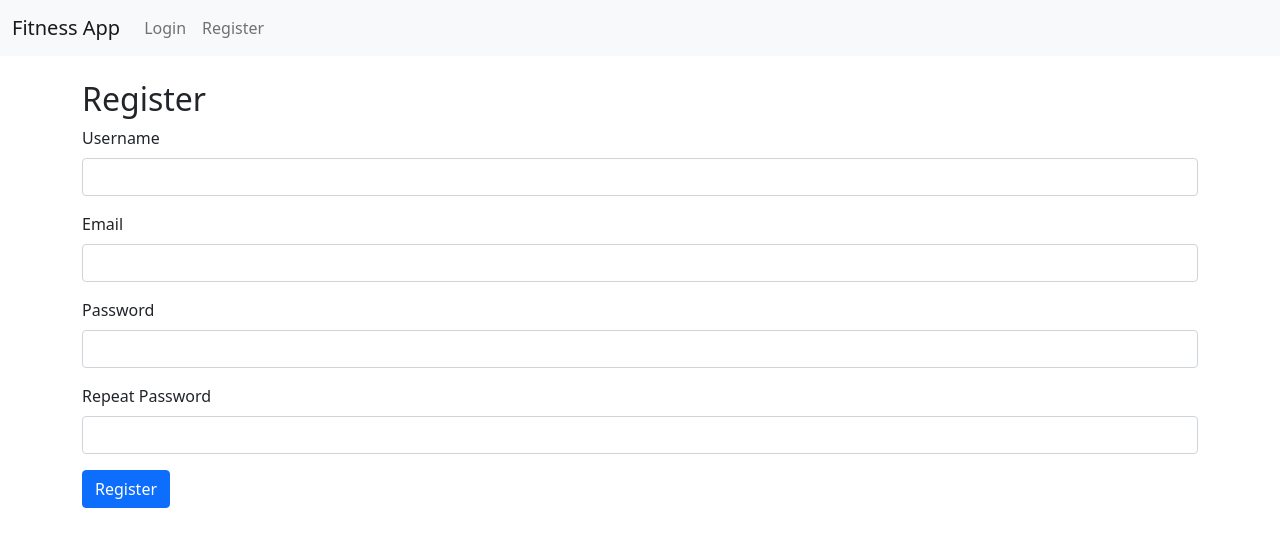
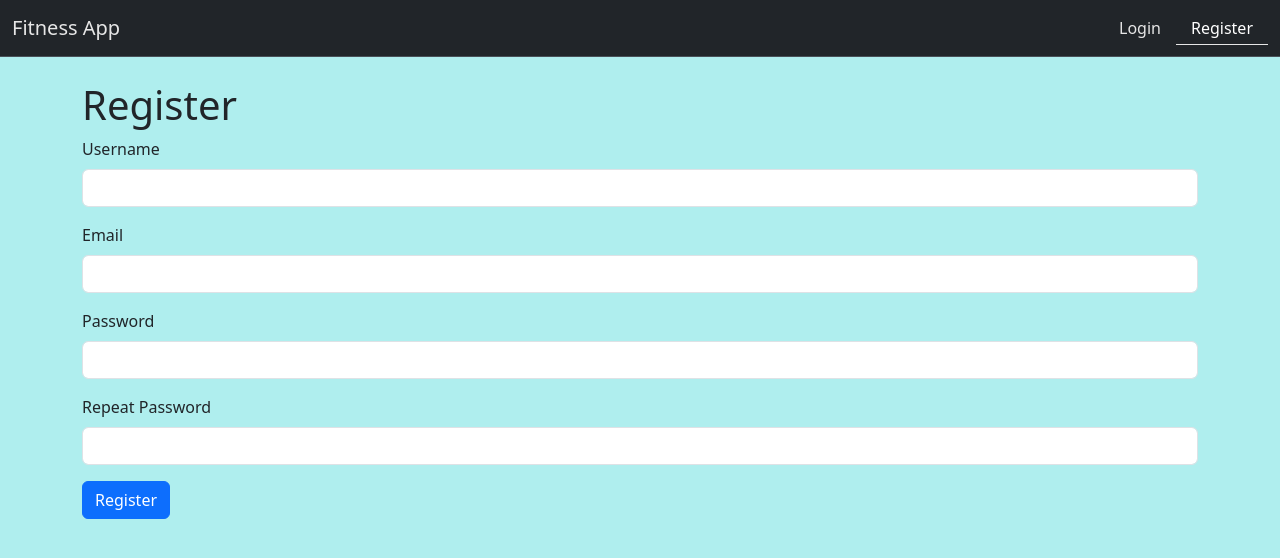
Before and after one commit to MrEricB/CS-467-Capstone-Fitness-App, a Flask app: page /register in a window 1280 px wide. Shown: the top 558 px of the page. Run offline with Flask 3, Linux system fonts and the light colour scheme.

Commit message:
Updated navbar interation and layout. Created css and js files.

```diff
--- /dev/null
+++ b/static/main.css
@@ -0,0 +1,30 @@
+body {
+  background-color: paleturquoise;
+}
+/* navbar active status indicator referenced from
+    https://www.youtube.com/watch?v=JznsjrC3TOg */
+.navbar a {
+  color: #e6e6e6;
+}
+
+.navbar .nav-item .nav-link {
+  padding: 5px 15px;
+  position: relative;
+}
+
+.navbar .nav-item .nav-link::before {
+  content: '';
+  position: absolute;
+  left: 0;
+  right: 0;
+  bottom: 0;
+  height: 1px;
+  background-color: #e6e6e6;
+  transition: all 0.5s ease;
+  transform: scale(0);
+}
+
+.navbar .nav-item .nav-link.active::before,
+.navbar .nav-item .nav-link:hover::before {
+  transform: scale(1);
+}
--- /dev/null
+++ b/static/script.js
@@ -0,0 +1,11 @@
+// Active class JS referenced from https://www.youtube.com/watch?v=ThSaI0kuez8
+const navLinks = document.querySelectorAll('.nav-link');
+const windowPathName = window.location.pathname;
+
+navLinks.forEach(navLinks => {
+  const linkPathName = new URL(navLinks.href).pathname;
+
+  if ((windowPathName === linkPathName)) {
+    navLinks.classList.add('active');
+  }
+})
--- a/templates/challenge_wall_of_fame.html
+++ b/templates/challenge_wall_of_fame.html
@@ -1,6 +1,6 @@
 {% extends "layout.html" %}
 {% block content %}
-  <h2>Wall of Fame for "{{ challenge.challenge_type }}" Challenge</h2>
+  <h1>Wall of Fame for "{{ challenge.challenge_type }}" Challenge</h1>
   <ul class="list-group">
     {% for entry in wall_entries %}
       <li class="list-group-item">
--- a/templates/create_challenge.html
+++ b/templates/create_challenge.html
@@ -1,6 +1,6 @@
 {% extends "layout.html" %}
 {% block content %}
-  <h2>Create a Fitness Challenge</h2>
+  <h1>Create a Fitness Challenge</h1>
   <form method="post" enctype="multipart/form-data">
     {{ form.hidden_tag() }}
 
--- a/templates/favorites.html
+++ b/templates/favorites.html
@@ -1,6 +1,6 @@
 {% extends "layout.html" %}
 {% block content %}
-  <h2>Your Favorites</h2>
+  <h1>Your Favorites</h1>
   <ul class="list-group">
     {% for challenge in challenges %}
       <li class="list-group-item">
--- a/templates/layout.html
+++ b/templates/layout.html
@@ -4,16 +4,20 @@
     <meta charset="utf-8">
     <meta name="viewport" content="width=device-width, initial-scale=1">
     <title>Fitness App</title>
-    <link href="https://cdn.jsdelivr.net/npm/bootstrap@5.0.0-beta3/dist/css/bootstrap.min.css" rel="stylesheet">
+    <link href="https://cdn.jsdelivr.net/npm/bootstrap@5.3.3/dist/css/bootstrap.min.css" rel="stylesheet">
+    <link rel="stylesheet" href="{{url_for('static',filename='main.css')}}">
   </head>
   <body>
-    <nav class="navbar navbar-expand-lg navbar-light bg-light">
+    <nav class="navbar navbar-expand-lg bg-dark border-bottom border-body" data-bs-theme="dark">
       <div class="container-fluid">
         <a class="navbar-brand" href="{{ url_for('challenge_bp.index') }}">Fitness App</a>
-        <div class="collapse navbar-collapse">
-          <ul class="navbar-nav me-auto mb-2 mb-lg-0">
+        <button class="navbar-toggler" type="button" data-bs-toggle="collapse" data-bs-target="#navbarNav" aria-controls="navbarNav" aria-expanded="false" aria-label="Toggle navigation">
+          <span class="navbar-toggler-icon"></span>
+        </button>
+        <div class="collapse navbar-collapse justify-content-end" id="navbarNav">
+          <ul class="navbar-nav mb-2 mb-lg-0">
             {% if session.get('user_id') %}
-              <li class="nav-item"><a class="nav-link" href="{{ url_for('challenge_bp.create_challenge') }}">Create Challenge</a></li>
+              <li class="nav-item"><a class="nav-link" aria-current="page" href="{{ url_for('challenge_bp.create_challenge') }}">Create Challenge</a></li>
               <li class="nav-item"><a class="nav-link" href="{{ url_for('user_bp.favorites') }}">Favorites</a></li>
               <!-- move below to a link on each challenge since it is the challenges wall of fame -->
               <li class="nav-item"><a class="nav-link" href="{{ url_for('challenge_bp.wall_of_fame') }}">Wall of Fame</a></li>
@@ -36,5 +40,9 @@
       {% endwith %}
       {% block content %}{% endblock %}
     </div>
+    <script src="https://code.jquery.com/jquery-3.7.1.min.js" integrity="sha256-/JqT3SQfawRcv/BIHPThkBvs0OEvtFFmqPF/lYI/Cxo=" crossorigin="anonymous"></script>
+    <script src="https://cdn.jsdelivr.net/npm/@popperjs/core@2.11.8/dist/umd/popper.min.js" integrity="sha384-I7E8VVD/ismYTF4hNIPjVp/Zjvgyol6VFvRkX/vR+Vc4jQkC+hVqc2pM8ODewa9r" crossorigin="anonymous"></script>
+    <script src="https://cdn.jsdelivr.net/npm/bootstrap@5.3.3/dist/js/bootstrap.min.js" integrity="sha384-0pUGZvbkm6XF6gxjEnlmuGrJXVbNuzT9qBBavbLwCsOGabYfZo0T0to5eqruptLy" crossorigin="anonymous"></script>
+    <script src="/static/script.js"></script>
   </body>
 </html>
--- a/templates/login.html
+++ b/templates/login.html
@@ -1,6 +1,6 @@
 {% extends "layout.html" %}
 {% block content %}
-  <h2>Login</h2>
+  <h1>Login</h1>
   <form method="post">
     {{ form.hidden_tag() }}
     <div class="mb-3">
--- a/templates/register.html
+++ b/templates/register.html
@@ -1,6 +1,6 @@
 {% extends "layout.html" %}
 {% block content %}
-  <h2>Register</h2>
+  <h1>Register</h1>
   <form method="post">
     {{ form.hidden_tag() }}
     <div class="mb-3">
--- a/templates/wall_of_fame.html
+++ b/templates/wall_of_fame.html
@@ -1,6 +1,6 @@
 {% extends "layout.html" %}
 {% block content %}
-  <h2>Wall of Fame</h2>
+  <h1>Wall of Fame</h1>
   <ul class="list-group">
     {% for entry in wall_entries %}
       <li class="list-group-item">
```
